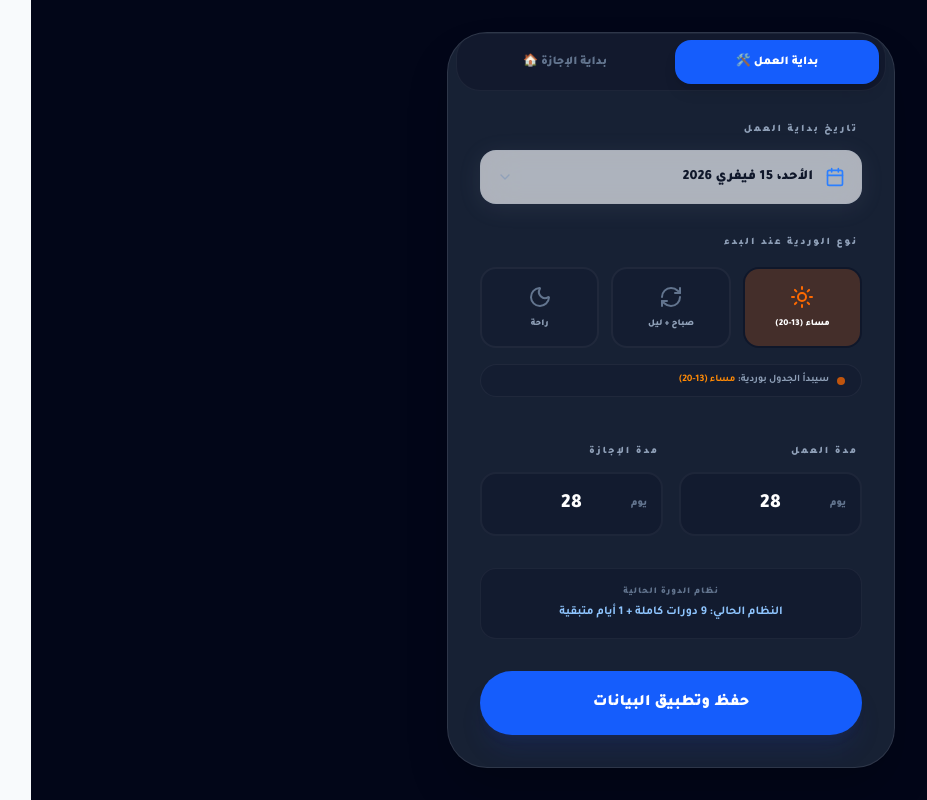
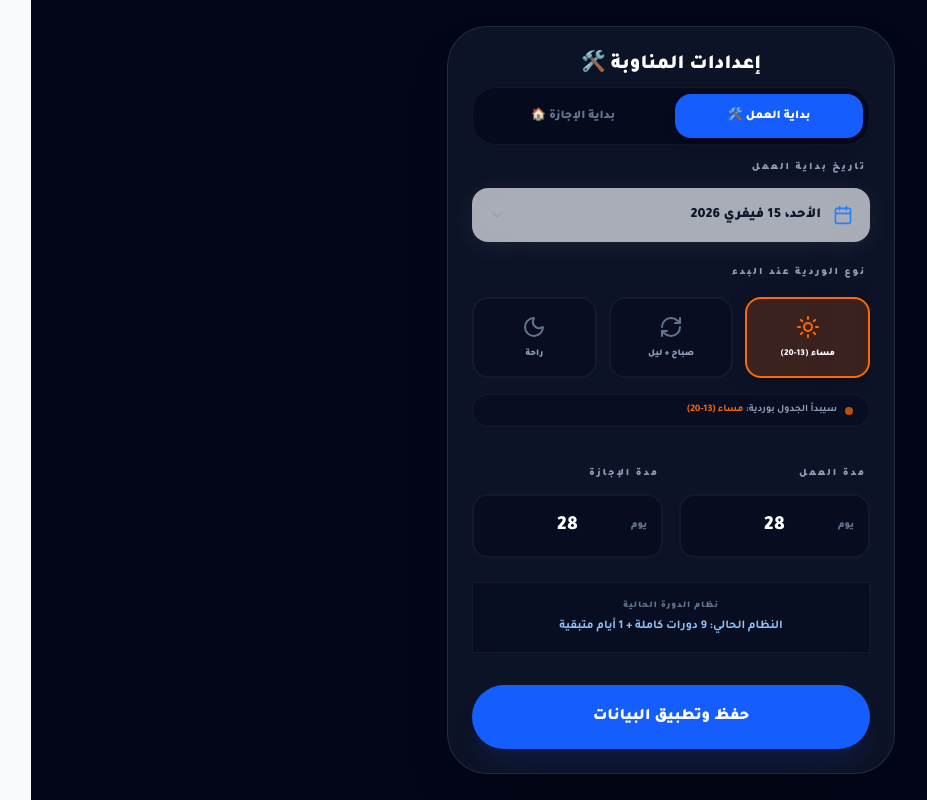
Before and after one commit to SmailSelmi/3x8-Matrix, a Next.js app: page / in a window 1280 px wide. Shown: the whole page, without its empty margins (0-927 px from the left). Built offline with nearby package versions, Linux system fonts and the light colour scheme.

Commit message:
fix: resolve 403 lottie error and tidy up page.tsx props

```diff
--- a/app/layout.tsx
+++ b/app/layout.tsx
@@ -33,7 +33,7 @@ export default function RootLayout({
 }>) {
   return (
     <html lang="ar" dir="rtl" suppressHydrationWarning>
-      <body className={`${tajawal.variable} font-tajawal antialiased selection:bg-blue-500/30`}>
+      <body suppressHydrationWarning className={`${tajawal.variable} font-tajawal antialiased selection:bg-blue-500/30`}>
         <ThemeProvider
           attribute="class"
           defaultTheme="system"
--- a/app/page.tsx
+++ b/app/page.tsx
@@ -8,7 +8,7 @@ import SettingsForm from '@/components/SettingsForm';
 import CalendarView from '@/components/CalendarView';
 import ShiftAnimation from '@/components/ShiftAnimation';
 import Footer from '@/components/Footer';
-import { motion, AnimatePresence, useSpring, useTransform } from 'framer-motion';
+import { motion, useSpring, useTransform } from 'framer-motion';
 import { ThemeToggle } from '@/components/ThemeToggle';
 import { Settings, ChevronDown } from 'lucide-react';
 
@@ -152,7 +152,7 @@ export default function Home() {
       >
         <div className="flex-1 min-h-0 h-full">
             <CalendarView
-              startDateStr={settings.calculationMode === 'START_LEAVE' ? '' : settings.startDate} // logic handled inside component usually
+              startDateStr={settings.startDate}
               workDays={settings.workDays}
               leaveDays={settings.leaveDays}
               startShiftOffset={settings.startShiftOffset || 0}
--- a/components/ClientOnly.tsx
+++ b/components/ClientOnly.tsx
@@ -11,7 +11,8 @@ export default function ClientOnly({ children, fallback = null }: ClientOnlyProp
   const [hasMounted, setHasMounted] = useState(false);
 
   useEffect(() => {
-    setHasMounted(true);
+    const handle = requestAnimationFrame(() => setHasMounted(true));
+    return () => cancelAnimationFrame(handle);
   }, []);
 
   if (!hasMounted) {
--- a/components/SettingsForm.tsx
+++ b/components/SettingsForm.tsx
@@ -1,6 +1,6 @@
 'use client';
 
-import { useState, useEffect } from 'react';
+import { useState, useMemo } from 'react';
 import { AppSettings } from '@/hooks/useAppSettings';
 import { Sun, RefreshCw, Moon } from 'lucide-react';
 import { motion, AnimatePresence } from 'framer-motion';
@@ -14,9 +14,9 @@ interface Props {
 type Mode = 'START_WORK' | 'START_LEAVE';
 
 const SHIFT_OPTIONS = [
-  { id: 0, label: 'مساء (13-20)', icon: Sun, color: 'orange', description: 'بداية الوردية بالدوام المسائي' },
-  { id: 1, label: 'صباح + ليل', icon: RefreshCw, color: 'red', description: 'بداية الوردية بالدوام الكامل' },
-  { id: 2, label: 'راحة', icon: Moon, color: 'blue', description: 'بداية الوردية بيوم الراحة' },
+  { id: 0, label: 'مساء (13-20)', icon: Sun, colorClass: 'text-orange-500', bgClass: 'bg-orange-500/10', borderClass: 'border-orange-500', shadowClass: 'shadow-orange-500/20', description: 'بداية الوردية بالدوام المسائي' },
+  { id: 1, label: 'صباح + ليل', icon: RefreshCw, colorClass: 'text-red-500', bgClass: 'bg-red-600/10', borderClass: 'border-red-600', shadowClass: 'shadow-red-600/20', description: 'بداية الوردية بالدوام الكامل' },
+  { id: 2, label: 'راحة', icon: Moon, colorClass: 'text-blue-500', bgClass: 'bg-blue-500/10', borderClass: 'border-blue-500', shadowClass: 'shadow-blue-500/20', description: 'بداية الوردية بيوم الراحة' },
 ];
 
 export default function SettingsForm({ onSave, initialData }: Props) {
@@ -32,12 +32,10 @@ export default function SettingsForm({ onSave, initialData }: Props) {
     }
   );
 
-  const [summary, setSummary] = useState('');
-
-  useEffect(() => {
+  const summary = useMemo(() => {
     const cycles = Math.floor(formData.workDays / 3);
     const remainder = formData.workDays % 3;
-    setSummary(`النظام الحالي: ${cycles} دورات كاملة + ${remainder} أيام متبقية`);
+    return `النظام الحالي: ${cycles} دورات كاملة + ${remainder} أيام متبقية`;
   }, [formData.workDays]);
 
   const handleSubmit = (e: React.FormEvent) => {
@@ -48,11 +46,12 @@ export default function SettingsForm({ onSave, initialData }: Props) {
   const selectedShift = SHIFT_OPTIONS.find(s => s.id === (formData.startShiftOffset || 0));
 
   return (
-    <div className="w-full max-w-md bg-slate-800/80 backdrop-blur-2xl border border-white/10 rounded-[2.5rem] shadow-2xl overflow-hidden animate-in fade-in zoom-in duration-500 mx-auto">
+    <div className="w-full max-w-md bg-slate-900/80 backdrop-blur-3xl border border-white/10 rounded-[2.5rem] shadow-2xl overflow-hidden animate-in fade-in zoom-in duration-500 mx-auto">
 
-      {/* Mode Selection Tabs */}
-      {/* Mode Selection Sliding Toggle */}
-      <div className="grid grid-cols-2 gap-2 p-1.5 bg-slate-900/60 rounded-3xl border border-white/5 mx-2">
+      {/* Header with Title and Mode Selection */}
+      <div className="p-6 pb-2 space-y-4">
+        <h2 className="text-xl font-black text-center text-white mb-2">إعدادات المناوبة 🛠️</h2>
+        <div className="grid grid-cols-2 gap-2 p-1.5 bg-slate-950/60 rounded-3xl border border-white/5">
           {(['START_WORK', 'START_LEAVE'] as const).map((m) => (
                <button
                   key={m}
@@ -71,9 +70,10 @@ export default function SettingsForm({ onSave, initialData }: Props) {
                </button>
           ))}
         </div>
+      </div>
 
-      <div className="p-8 space-y-8">
-        <form onSubmit={handleSubmit} className="space-y-8">
+      <div className="p-6 pt-2 space-y-8">
+        <form onSubmit={handleSubmit} className="space-y-6">
 
           {/* Custom Date Picker Trigger */}
           <div className="space-y-3">
@@ -100,46 +100,49 @@ export default function SettingsForm({ onSave, initialData }: Props) {
                     نوع الوردية عند البدء
                     </label>
                     <div className="grid grid-cols-3 gap-3">
-                    {SHIFT_OPTIONS.map((option) => (
+                    {SHIFT_OPTIONS.map((option) => {
+                        const isSelected = formData.startShiftOffset === option.id;
+                        return (
                           <button
                             key={option.id}
                             type="button"
                             onClick={() => setFormData({...formData, startShiftOffset: option.id})}
                             className={`relative p-4 rounded-2xl flex flex-col items-center justify-center gap-2 border-2 transition-all overflow-hidden ${
-                            formData.startShiftOffset === option.id
-                            ? `border-${option.color}-500 bg-${option.color}-500/10 shadow-[0_0_20px_rgba(var(--${option.color}-rgb),0.2)]`
-                            : 'border-white/5 bg-slate-900/30 hover:bg-slate-900/50'
+                                isSelected
+                                ? `${option.borderClass} ${option.bgClass} shadow-[0_0_20px_rgba(0,0,0,0.2)]`
+                                : 'border-white/5 bg-slate-950/30 hover:bg-slate-950/50'
                             }`}
                           >
-                        {formData.startShiftOffset === option.id && (
+                          {isSelected && (
                               <motion.div
                               layoutId="active-shift"
-                            className={`absolute inset-0 bg-${option.color}-500/10 pointer-events-none`}
+                              className={`absolute inset-0 ${option.bgClass} pointer-events-none`}
                               initial={false}
                               transition={{ type: "spring", bounce: 0.2, duration: 0.6 }}
                               />
                           )}
                           <option.icon className={`h-6 w-6 relative z-10 ${
-                            formData.startShiftOffset === option.id ? `text-${option.color}-500` : 'text-slate-500'
+                              isSelected ? option.colorClass : 'text-slate-500'
                           }`} />
                           <span className={`text-[9px] font-black relative z-10 truncate w-full text-center ${
-                            formData.startShiftOffset === option.id ? 'text-white' : 'text-slate-400'
+                              isSelected ? 'text-white' : 'text-slate-400'
                           }`}>
                               {option.label}
                           </span>
                           </button>
-                    ))}
+                        );
+                    })}
                     </div>
 
                     <motion.div
                         key={formData.startShiftOffset}
                         initial={{ opacity: 0, y: 10 }}
                         animate={{ opacity: 1, y: 0 }}
-                        className="flex items-center gap-2 px-4 py-2 bg-slate-900/30 rounded-full border border-white/5"
+                        className="flex items-center gap-2 px-4 py-2 bg-slate-950/30 rounded-full border border-white/5"
                     >
-                        <div className={`w-2 h-2 rounded-full bg-${selectedShift?.color}-500 animate-pulse`} />
+                        <div className={`w-2 h-2 rounded-full ${selectedShift?.colorClass.replace('text-', 'bg-')} animate-pulse`} />
                         <p className="text-[10px] font-bold text-slate-400">
-                        سيبدأ الجدول بوردية: <span className={`text-${selectedShift?.color}-400`}>{selectedShift?.label}</span>
+                        سيبدأ الجدول بوردية: <span className={`${selectedShift?.colorClass}`}>{selectedShift?.label}</span>
                         </p>
                     </motion.div>
                 </div>
@@ -160,7 +163,7 @@ export default function SettingsForm({ onSave, initialData }: Props) {
                   required
                   value={formData.workDays}
                   onChange={(e) => setFormData({...formData, workDays: Number(e.target.value)})}
-                  className="w-full bg-slate-900/50 text-white border-2 border-white/5 rounded-2xl p-4 text-center text-xl font-black focus:border-blue-500 outline-none"
+                  className="w-full bg-slate-950/50 text-white border-2 border-white/5 rounded-2xl p-4 text-center text-xl font-black focus:border-blue-500 outline-none transition-all"
                 />
                 <span className="absolute right-4 top-1/2 -translate-y-1/2 text-[10px] font-black text-slate-500 uppercase">يوم</span>
               </div>
@@ -178,7 +181,7 @@ export default function SettingsForm({ onSave, initialData }: Props) {
                   required
                   value={formData.leaveDays}
                   onChange={(e) => setFormData({...formData, leaveDays: Number(e.target.value)})}
-                  className="w-full bg-slate-900/50 text-white border-2 border-white/5 rounded-2xl p-4 text-center text-xl font-black focus:border-green-500 outline-none"
+                  className="w-full bg-slate-950/50 text-white border-2 border-white/5 rounded-2xl p-4 text-center text-xl font-black focus:border-green-500 outline-none transition-all"
                 />
                 <span className="absolute right-4 top-1/2 -translate-y-1/2 text-[10px] font-black text-slate-500 uppercase">يوم</span>
               </div>
@@ -186,14 +189,15 @@ export default function SettingsForm({ onSave, initialData }: Props) {
           </div>
 
           {/* Info Summary */}
-          <div className="p-4 bg-slate-900/50 rounded-2xl border border-white/5 space-y-1">
+          <div className="p-4 bg-slate-950/40 rounded-2x border border-white/5 space-y-1 backdrop-blur-md">
             <p className="text-[9px] font-black text-slate-500 uppercase tracking-widest text-center">نظام الدورة الحالية</p>
             <p className="text-xs text-blue-300 font-bold text-center leading-relaxed">{summary}</p>
           </div>
 
+          <div className="space-y-3 pt-2">
             <motion.button
               type="submit"
-            whileHover={{ scale: 1.02 }}
+              whileHover={{ scale: 1.02, translateY: -2 }}
               whileTap={{ scale: 0.98 }}
               className={`w-full font-black py-5 rounded-[2rem] transition-all shadow-xl ${
                 mode === 'START_WORK'
@@ -203,6 +207,9 @@ export default function SettingsForm({ onSave, initialData }: Props) {
             >
               حفظ وتطبيق البيانات
             </motion.button>
+
+            {/* Optional: Add a button to reset to defaults if needed, but for now let's keep it clean */}
+          </div>
         </form>
       </div>
     </div>
--- a/components/ShiftAnimation.tsx
+++ b/components/ShiftAnimation.tsx
@@ -14,8 +14,8 @@ const ShiftAnimation: React.FC<Props> = ({ type }) => {
   const [loaded, setLoaded] = React.useState(false);
   const isSleepingMode = type === 'REST' || type === 'LEAVE';
 
-  const workingUrl = "https://lottie.host/5b6e6f16-7d0e-473d-8280-503673410714/Is1g6b2k3.json";
-  const sleepingUrl = "https://lottie.host/80302830-745d-4f0e-b248-c3098317762c/rIQI19wJ8o.json";
+  const workingUrl = "https://assets9.lottiefiles.com/packages/lf20_6yoyv9sc.json";
+  const sleepingUrl = "https://assets10.lottiefiles.com/packages/lf20_rIQI19wJ8o.json";
 
   return (
     <div className="relative w-full h-full min-h-[200px] flex items-center justify-center">
--- a/components/ThemeToggle.tsx
+++ b/components/ThemeToggle.tsx
@@ -9,7 +9,10 @@ export function ThemeToggle() {
   const { theme, setTheme } = useTheme();
   const [mounted, setMounted] = useState(false);
 
-  useEffect(() => setMounted(true), []);
+  useEffect(() => {
+    const handle = requestAnimationFrame(() => setMounted(true));
+    return () => cancelAnimationFrame(handle);
+  }, []);
 
   if (!mounted) {
     return (
--- a/hooks/useAppSettings.ts
+++ b/hooks/useAppSettings.ts
@@ -1,7 +1,4 @@
-// hooks/useAppSettings.ts
-'use client';
-
-import { useState, useEffect, useCallback } from 'react';
+import { useSyncExternalStore, useCallback } from 'react';
 
 const STORAGE_KEY = 'shift_app_settings';
 
@@ -13,33 +10,38 @@ export interface AppSettings {
   startShiftOffset?: number; // 0: Afternoon, 1: Double, 2: Rest
 }
 
+// Helper to get from localStorage safely
+const getSnapshot = () => {
+  if (typeof window === 'undefined') return null;
+  const saved = localStorage.getItem(STORAGE_KEY);
+  if (!saved) return null;
+  try {
+    const parsed = JSON.parse(saved) as AppSettings;
+    if (parsed.startDate && parsed.workDays > 0 && parsed.leaveDays > 0) {
+      return saved; // Return the string to avoid unnecessary re-renders (parsing happens later)
+    }
+  } catch {
+    // Ignore error
+  }
+  return null;
+};
+
+const subscribe = (callback: () => void) => {
+  window.addEventListener('storage', callback);
+  window.addEventListener('shift_settings_changed', callback);
+  return () => {
+    window.removeEventListener('storage', callback);
+    window.removeEventListener('shift_settings_changed', callback);
+  };
+};
+
 export const useAppSettings = () => {
-  const [settings, setSettings] = useState<AppSettings | null>(null);
-  const [loading, setLoading] = useState(true);
+  const settingsRaw = useSyncExternalStore(subscribe, getSnapshot, () => null);
 
-  // تحميل الإعدادات عند فتح التطبيق
-  useEffect(() => {
-    try {
-      const saved = localStorage.getItem(STORAGE_KEY);
-      if (saved) {
-        const parsed = JSON.parse(saved) as AppSettings;
-        // التحقق من صحة البيانات
-        if (parsed.startDate && parsed.workDays > 0 && parsed.leaveDays > 0) {
-          setSettings(parsed);
-        } else {
-          localStorage.removeItem(STORAGE_KEY);
-        }
-      }
-    } catch (e) {
-      console.error("خطأ في قراءة البيانات", e);
-      localStorage.removeItem(STORAGE_KEY);
-    }
-    setLoading(false);
-  }, []);
+  const settings: AppSettings | null = settingsRaw ? JSON.parse(settingsRaw) : null;
+  const loading = false; // With useSyncExternalStore, it's immediately synced or null
 
-  // دالة الحفظ
   const saveSettings = useCallback((newSettings: AppSettings) => {
-    // تنظيف وتصحيح البيانات قبل الحفظ
     const cleaned: AppSettings = {
       startDate: newSettings.startDate,
       workDays: Math.max(1, Math.round(newSettings.workDays)),
@@ -48,13 +50,12 @@ export const useAppSettings = () => {
       startShiftOffset: newSettings.startShiftOffset ?? 0,
     };
     localStorage.setItem(STORAGE_KEY, JSON.stringify(cleaned));
-    setSettings(cleaned);
+    window.dispatchEvent(new Event('shift_settings_changed'));
   }, []);
 
-  // دالة المسح (إعادة ضبط المصنع)
   const clearSettings = useCallback(() => {
     localStorage.removeItem(STORAGE_KEY);
-    setSettings(null);
+    window.dispatchEvent(new Event('shift_settings_changed'));
   }, []);
 
   return { settings, loading, saveSettings, clearSettings };
```
Also changed, not shown: components/CalendarView.tsx (+10 -6 lines), components/LottieLoader.tsx (deleted, +0 -56 lines), hooks/useShiftLogic.ts (+11 -20 lines). Lines whose indentation alone changed are shown as unchanged.
